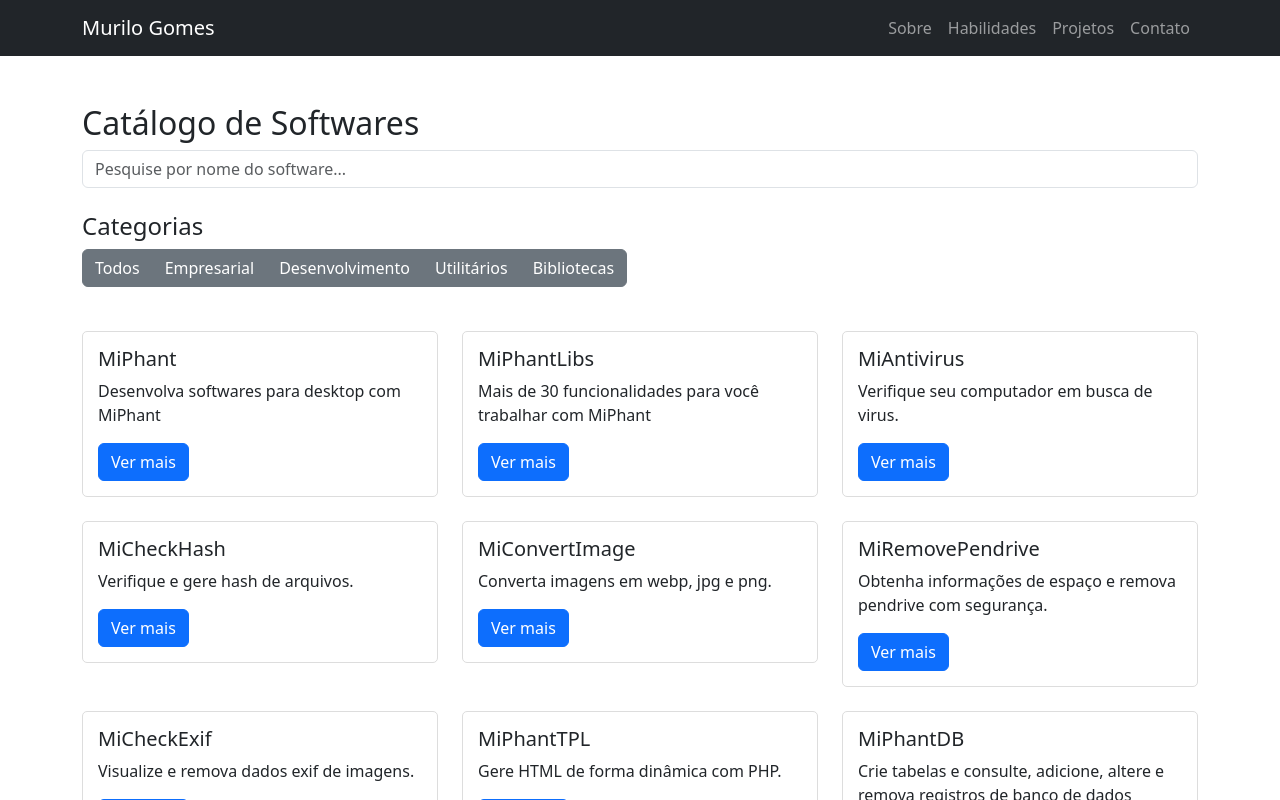
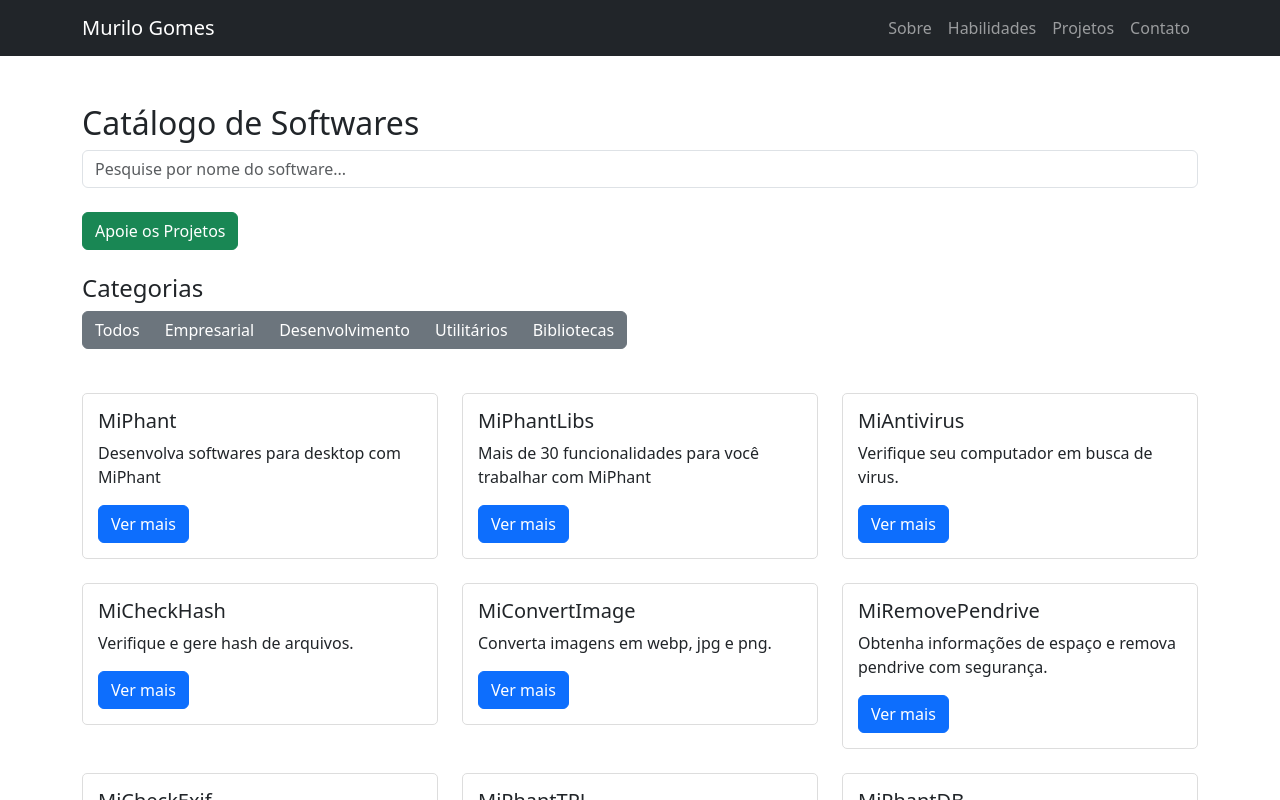
Before and after one commit to mugomes/mugomes.github.io, a Vue app: page /catalogo.html in a window 1280 px wide. Shown: the top 800 px of the page. Built offline with nearby package versions, Linux system fonts and the light colour scheme.

Commit message:
Added apoie

```diff
--- a/src/router/index.js
+++ b/src/router/index.js
@@ -1,6 +1,7 @@
 import { createRouter, createWebHistory } from 'vue-router';
 import Home from '../views/Home.vue';
 import Catalogo from '../views/Catalogo.vue';
+import Apoie from '../views/Apoie.vue';
 
 const routes = [
   {
@@ -13,6 +14,11 @@ const routes = [
     name: 'Catalogo',
     component: Catalogo,
   },
+  {
+    path: '/apoie.html',
+    name: 'Apoie',
+    component: Apoie
+  }
 ];
 
 const router = createRouter({
--- a/src/views/Catalogo.vue
+++ b/src/views/Catalogo.vue
@@ -5,6 +5,10 @@
       <h2>Catálogo de Softwares</h2>
       <input v-model="searchQuery" type="text" class="form-control mb-4"
         placeholder="Pesquise por nome do software..." />
+
+      <div class="mt-3 mb-4">
+        <a href="/apoie.html" class="btn btn-success">Apoie os Projetos</a>
+      </div>
 
       <div class="categories">
         <h4>Categorias</h4>
```
